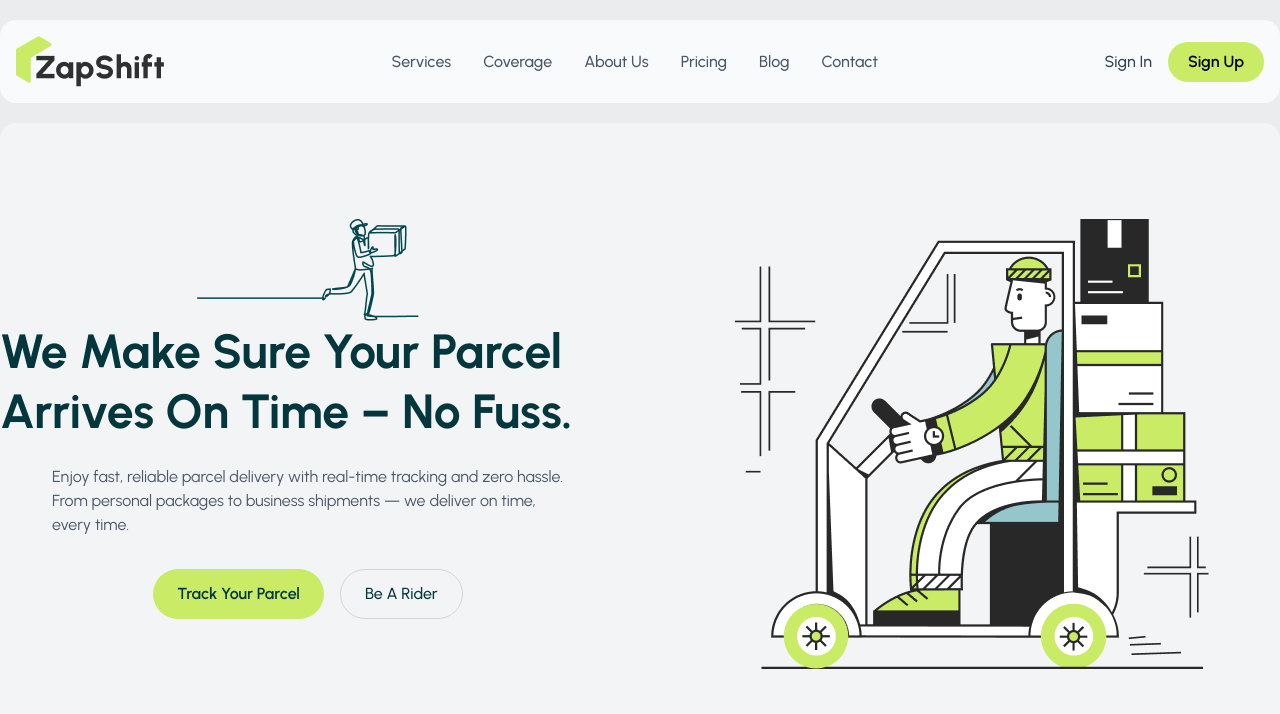
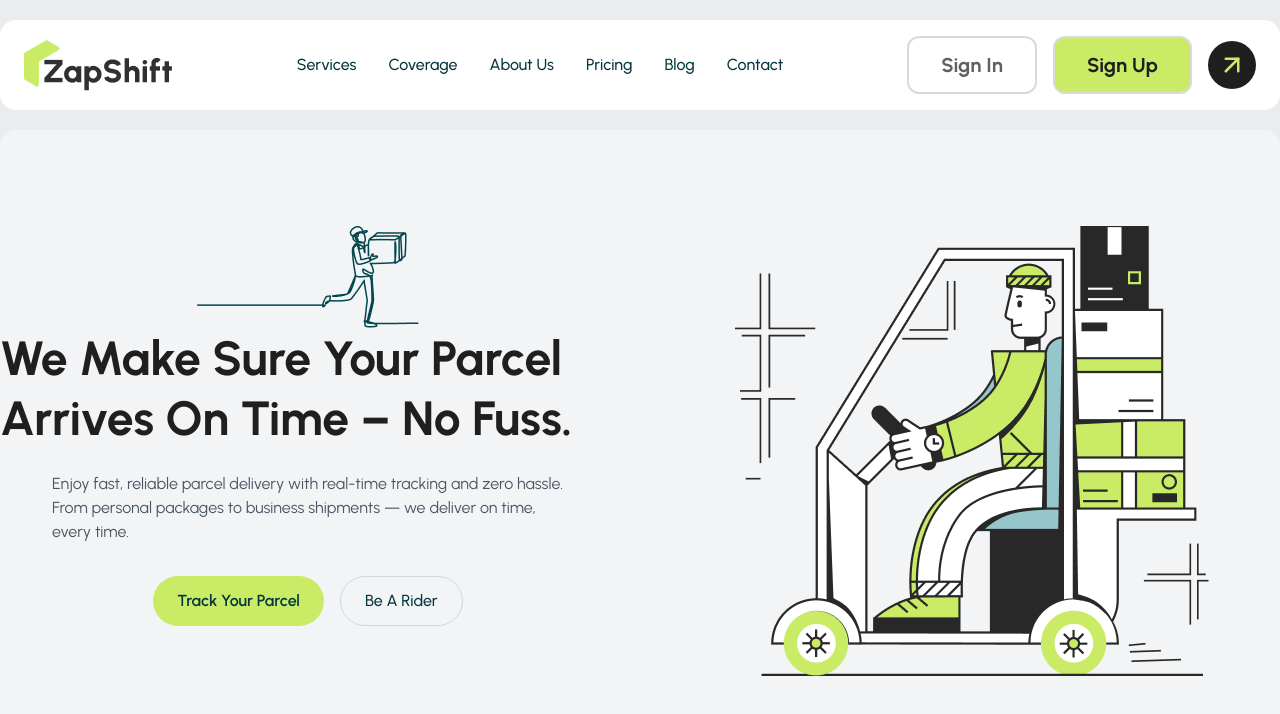
Before and after one commit to coderyeasin/zap-shift, a React (Vite) app: page / in a window 1280 px wide. Shown: the top 714 px of the page. Built offline with nearby package versions, Linux system fonts and the light colour scheme.

Commit message:
done-hdr

```diff
--- a/package.json
+++ b/package.json
@@ -13,6 +13,7 @@
     "@tailwindcss/vite": "^4.2.1",
     "react": "^19.2.0",
     "react-dom": "^19.2.0",
+    "react-icons": "^5.5.0",
     "tailwindcss": "^4.2.1"
   },
   "devDependencies": {
--- a/src/Components/Header/Header.tsx
+++ b/src/Components/Header/Header.tsx
@@ -2,7 +2,7 @@ import Navbar from "./Navbar";
 
 const Header = () => {
   return (
-    <header className="w-full bg-gray-50 my-5 py-4 px-4 max-w-2xl mx-auto rounded-2xl ">
+    <header className="w-full bg-white my-5 py-4 px-4 max-w-2xl mx-auto rounded-2xl ">
       <Navbar />
     </header>
   );
--- a/src/Components/Header/Navbar.tsx
+++ b/src/Components/Header/Navbar.tsx
@@ -1,32 +1,44 @@
 import Container from "../Layout/Container";
 import Logo from "../../assets/logo.png";
+import CircleButton from "../../Shared/CircleButton";
+
+const links = [
+  "Services",
+  "Coverage",
+  "About Us",
+  "Pricing",
+  "Blog",
+  "Contact",
+];
 
 const Navbar = () => {
   return (
     <Container>
-      <div className="flex items-center justify-between">
+      <div className="flex items-center justify-between px-2">
         {/* Logo */}
-        <div className="text-2xl font-bold text-dark">
+        <div className="text-2xl font-bold text-dark cursor-pointer">
           <img src={Logo} alt="ZapShift Logo" />
         </div>
 
         {/* Nav Links */}
-        <ul className="hidden lg:flex items-center gap-8 text-gray-600 font-medium">
-          <li className="hover:text-dark cursor-pointer">Services</li>
-          <li className="hover:text-dark cursor-pointer">Coverage</li>
-          <li className="hover:text-dark cursor-pointer">About Us</li>
-          <li className="hover:text-dark cursor-pointer">Pricing</li>
-          <li className="hover:text-dark cursor-pointer">Blog</li>
-          <li className="hover:text-dark cursor-pointer">Contact</li>
+        <ul className="hidden lg:flex items-center gap-8 text-text-gray font-medium">
+          {links.map((link) => (
+            <li key={link} className="hover:text-dark cursor-pointer">
+              {link}
+            </li>
+          ))}
         </ul>
 
         {/* Actions */}
         <div className="flex items-center gap-4">
-          <button className="text-gray-700 font-medium">Sign In</button>
+          <button className="text-gray font-bold text-[20px] px-8 py-3 border-2 border-light-gray rounded-xl hover:opacity-90 transition cursor-pointer">
+            Sign In
+          </button>
 
-          <button className="bg-primary text-black font-semibold px-5 py-2 rounded-full hover:opacity-90 transition">
+          <button className="bg-primary text-dark font-bold text-[20px] px-8 py-3 border-2 border-light-gray rounded-xl hover:opacity-90 transition cursor-pointer">
             Sign Up
           </button>
+          <CircleButton />
         </div>
       </div>
     </Container>
--- /dev/null
+++ b/src/Shared/CircleButton.tsx
@@ -0,0 +1,11 @@
+import { FiArrowUpRight } from "react-icons/fi";
+
+const CircleButton = () => {
+  return (
+    <div className="bg-dark w-12 h-12 rounded-full hover:opacity-90 transition flex justify-center items-center cursor-pointer">
+      <FiArrowUpRight className="text-primary text-3xl" />
+    </div>
+  );
+};
+
+export default CircleButton;
--- a/src/index.css
+++ b/src/index.css
@@ -30,7 +30,7 @@
   --breakpoint-md: 768px;
   --breakpoint-lg: 1024px;
   --breakpoint-xl: 1280px;
-  --breakpoint-2xl: 1536px;
+  --breakpoint-2xl: 1500px;
 
   /* Brand Colors */
   --color-primary: #caeb66;
@@ -39,9 +39,9 @@
 
   /* Text Colors */
   --color-text-primary: #03373d;
-  --color-text-dark: #1f1f1f;
-  --color-text-gray: #606060;
-  --color-text-light-gray: #dadada;
+  --color-dark: #1f1f1f;
+  --color-gray: #606060;
+  --color-light-gray: #dadada;
 
   /* UI Colors */
   --color-circle-arrow-bg: #caeb66;
@@ -61,6 +61,7 @@
 }
 
 body {
+  width: 100%;
   margin: 0;
   padding: 0;
   scroll-behavior: smooth;
```
Also changed, not shown: 1 other file (tests, documents, lock files or other folders).
